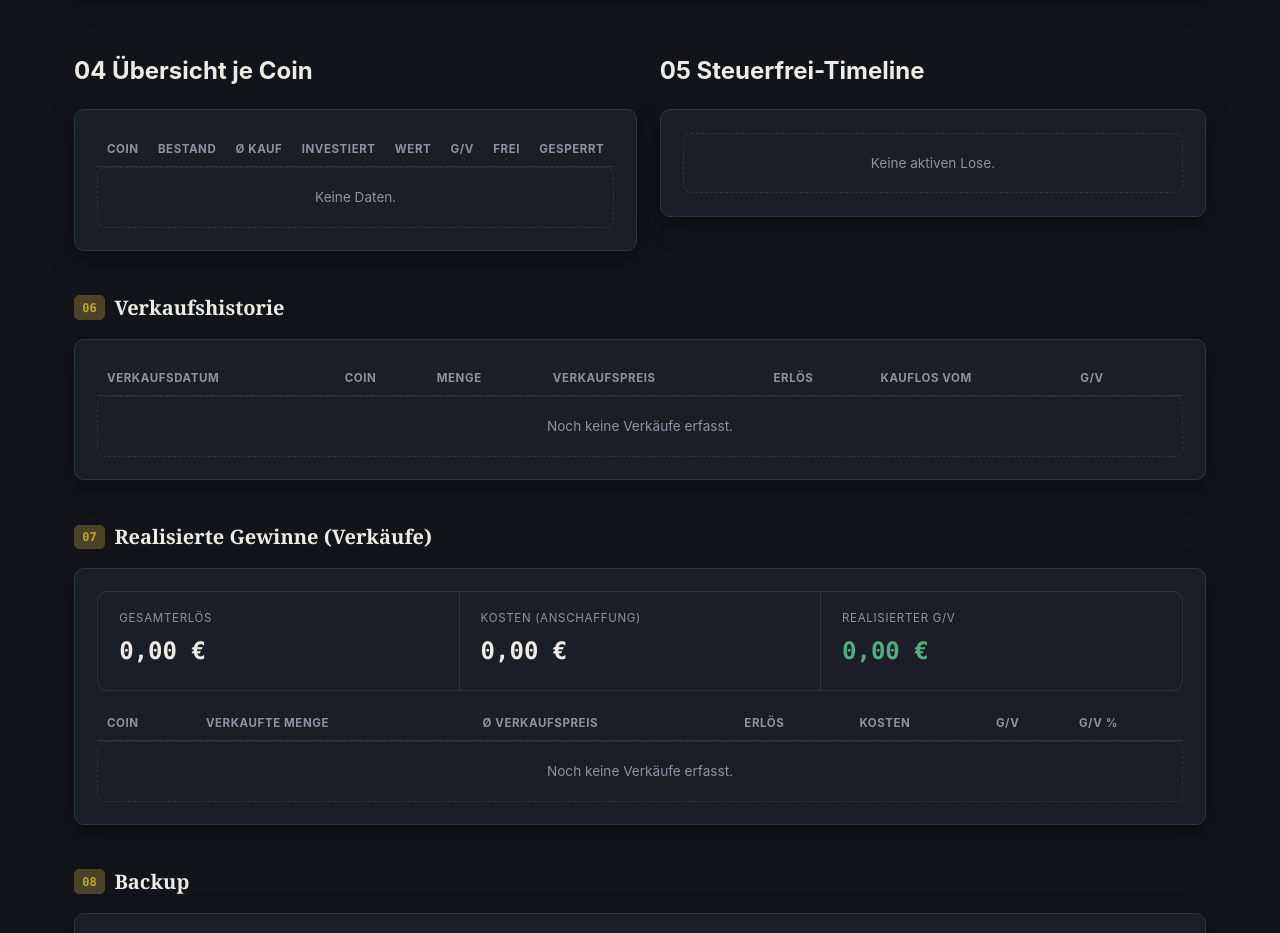
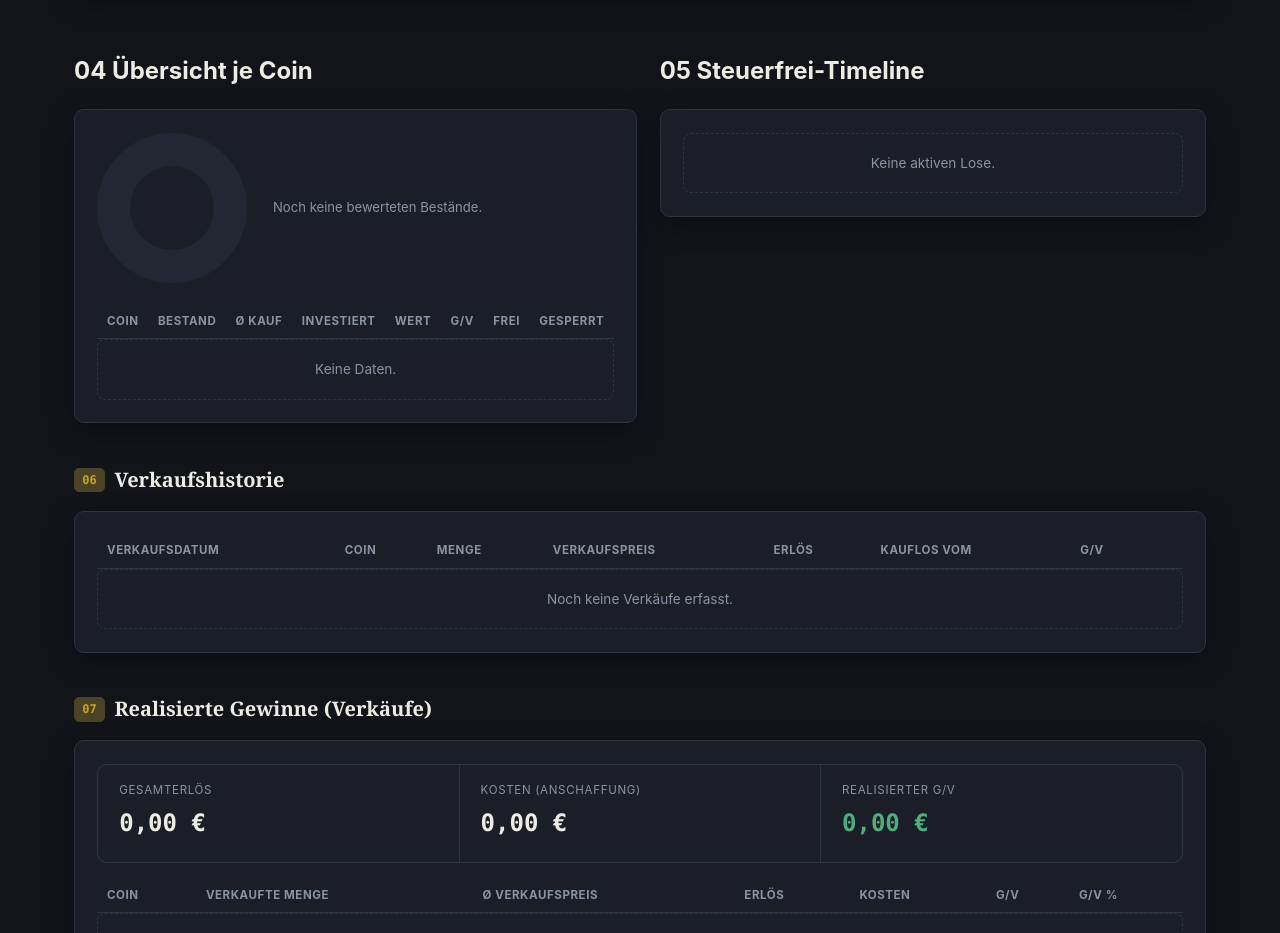
Before and after one commit to schmuus/crypto, a plain HTML site: page index.html in a window 1280 px wide. Shown: the part 1060-1993 px from the top of the page. Drawn offline with Linux system fonts and the light colour scheme.

Commit message:
Add files via upload

```diff
--- a/index.html
+++ b/index.html
@@ -243,6 +243,52 @@
     border-radius:8px;
   }
 
+  .pie-wrap{
+    display:flex;
+    gap:1.6rem;
+    align-items:center;
+    flex-wrap:wrap;
+    margin-bottom:1.4rem;
+  }
+  .pie{
+    width:150px;
+    height:150px;
+    border-radius:50%;
+    flex-shrink:0;
+    position:relative;
+  }
+  .pie::after{
+    content:"";
+    position:absolute;
+    inset:22%;
+    background:var(--surface);
+    border-radius:50%;
+  }
+  .pie-center{
+    position:absolute;
+    inset:22%;
+    display:flex;
+    flex-direction:column;
+    align-items:center;
+    justify-content:center;
+    text-align:center;
+    line-height:1.2;
+  }
+  .pie-center .pc-label{font-size:.62rem;color:var(--text-muted);text-transform:uppercase;letter-spacing:.04em;}
+  .pie-center .pc-value{font-family:'SF Mono','Menlo','Consolas',monospace;font-size:.78rem;font-weight:600;margin-top:.15rem;}
+  .pie-legend{
+    display:flex;
+    flex-direction:column;
+    gap:.5rem;
+    font-size:.82rem;
+    min-width:150px;
+    flex:1;
+  }
+  .pie-legend-item{display:flex;align-items:center;gap:.55rem;}
+  .pie-swatch{width:10px;height:10px;border-radius:3px;flex-shrink:0;}
+  .pie-legend-item .pl-coin{font-family:-apple-system,sans-serif;font-weight:600;}
+  .pie-legend-item .pl-pct{margin-left:auto;font-family:'SF Mono','Menlo','Consolas',monospace;color:var(--text-muted);}
+
   .row-actions button{padding:.3rem .55rem;font-size:.72rem;}
 
   footer.actions-footer{
@@ -359,6 +405,11 @@
       <div>
         <h2><span class="idx">04</span> Übersicht je Coin</h2>
         <div class="panel table-wrap">
+          <div class="pie-wrap" id="pieWrap">
+            <div class="pie" id="pieChart"><div class="pie-center" id="pieCenter"></div></div>
+            <div class="pie-legend" id="pieLegend"></div>
+          </div>
+          <p class="hint" id="pieHint" style="display:none;">* Coins ohne aktuellen Kurs sind im Diagramm nicht berücksichtigt.</p>
           <table id="coinSummaryTable">
             <thead><tr><th>Coin</th><th>Bestand</th><th>Ø Kauf</th><th>Investiert</th><th>Wert</th><th>G/V</th><th>Frei</th><th>Gesperrt</th></tr></thead>
             <tbody></tbody>
@@ -672,7 +723,9 @@
     populateSaleCoinSelect();
     renderSummary();
     renderPortfolioTable();
-    renderCoinSummary();
+    const coinData = computeCoinSummaryData();
+    renderPortfolioChart(coinData);
+    renderCoinSummary(coinData);
     renderTimeline();
     renderSalesTable();
     renderRealizedSummary();
@@ -806,7 +859,9 @@
     });
   }
 
-  function renderCoinSummary(){
+  const CHART_COLORS = ["#c9a227","#4fae7d","#5b8fc7","#c1484b","#9b6bc4","#4bb3c9","#c98a4b","#7d9c4f","#c94b8a","#4b6bc9"];
+
+  function computeCoinSummaryData(){
     const lots = activeLots();
     const byCoin = {};
     lots.forEach(l => {
@@ -835,7 +890,53 @@
       if(days <= 0) g.unlockedAmount += l.remaining;
       else g.lockedAmount += l.remaining;
     });
+    return byCoin;
+  }
 
+  function renderPortfolioChart(byCoin){
+    const coinIds = Object.keys(byCoin)
+      .filter(id => byCoin[id].hasPrice && byCoin[id].value > 0)
+      .sort((a,b) => byCoin[b].value - byCoin[a].value);
+
+    const totalValue = coinIds.reduce((s,id) => s + byCoin[id].value, 0);
+    const hiddenCount = Object.keys(byCoin).length - coinIds.length;
+    document.getElementById("pieHint").style.display = hiddenCount > 0 ? "block" : "none";
+
+    const pie = document.getElementById("pieChart");
+    const center = document.getElementById("pieCenter");
+    const legend = document.getElementById("pieLegend");
+
+    if(coinIds.length === 0 || totalValue <= 0){
+      pie.style.background = "var(--surface-2)";
+      center.innerHTML = `<span class="pc-label">Keine Daten</span>`;
+      legend.innerHTML = `<span style="color:var(--text-muted);font-size:.82rem;">Noch keine bewerteten Bestände.</span>`;
+      return;
+    }
+
+    let cumulative = 0;
+    const stops = [];
+    const legendItems = [];
+    coinIds.forEach((id, i) => {
+      const value = byCoin[id].value;
+      const pct = (value / totalValue) * 100;
+      const color = CHART_COLORS[i % CHART_COLORS.length];
+      stops.push(`${color} ${cumulative}% ${cumulative + pct}%`);
+      cumulative += pct;
+      legendItems.push(`
+        <div class="pie-legend-item">
+          <span class="pie-swatch" style="background:${color};"></span>
+          <span class="pl-coin">${coinSymbol(id)}</span>
+          <span class="pl-pct">${pct.toFixed(1)}%</span>
+        </div>
+      `);
+    });
+
+    pie.style.background = `conic-gradient(${stops.join(", ")})`;
+    center.innerHTML = `<span class="pc-label">Gesamt</span><span class="pc-value">${fmtEUR(totalValue)}</span>`;
+    legend.innerHTML = legendItems.join("");
+  }
+
+  function renderCoinSummary(byCoin){
     const tbody = document.querySelector("#coinSummaryTable tbody");
     tbody.innerHTML = "";
     const coinIds = Object.keys(byCoin);
```
